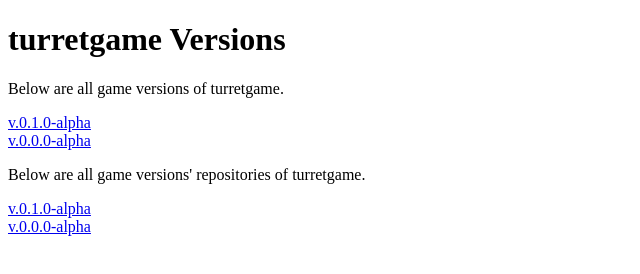
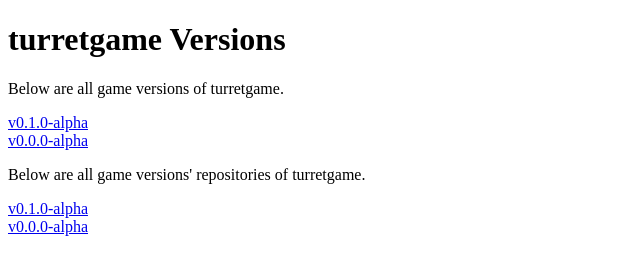
Before and after one commit to Hayhay1987/turretgame, a plain HTML site: page index.html in a window 1280 px wide. Shown: the full height of the page, 0-640 px from the left. Drawn offline with Linux system fonts and the light colour scheme.

Commit message:
Update index.html

```diff
--- a/index.html
+++ b/index.html
@@ -7,13 +7,13 @@
 
 <h1>turretgame Versions</h1>
 <p>Below are all game versions of turretgame.</p>
-<a href="https://hayhay1987.github.io/turretgame-v.0.1.0-alpha">v.0.1.0-alpha</a>
+<a href="https://hayhay1987.github.io/turretgame-v0.1.0-alpha">v0.1.0-alpha</a>
 <br>
-<a href="https://hayhay1987.github.io/turretgame-v.0.0.0-alpha">v.0.0.0-alpha</a>
+<a href="https://hayhay1987.github.io/turretgame-v0.0.0-alpha">v0.0.0-alpha</a>
 
 <p>Below are all game versions' repositories of turretgame.</p>
-<a href="https://github.com/hayhay1987/turretgame-v.0.1.0-alpha">v.0.1.0-alpha</a>
+<a href="https://github.com/hayhay1987/turretgame-v0.1.0-alpha">v0.1.0-alpha</a>
 <br>
-<a href="https://github.com/hayhay1987/turretgame-v.0.0.0-alpha">v.0.0.0-alpha</a>
+<a href="https://github.com/hayhay1987/turretgame-v0.0.0-alpha">v0.0.0-alpha</a>
 </body>
 </html>
```
